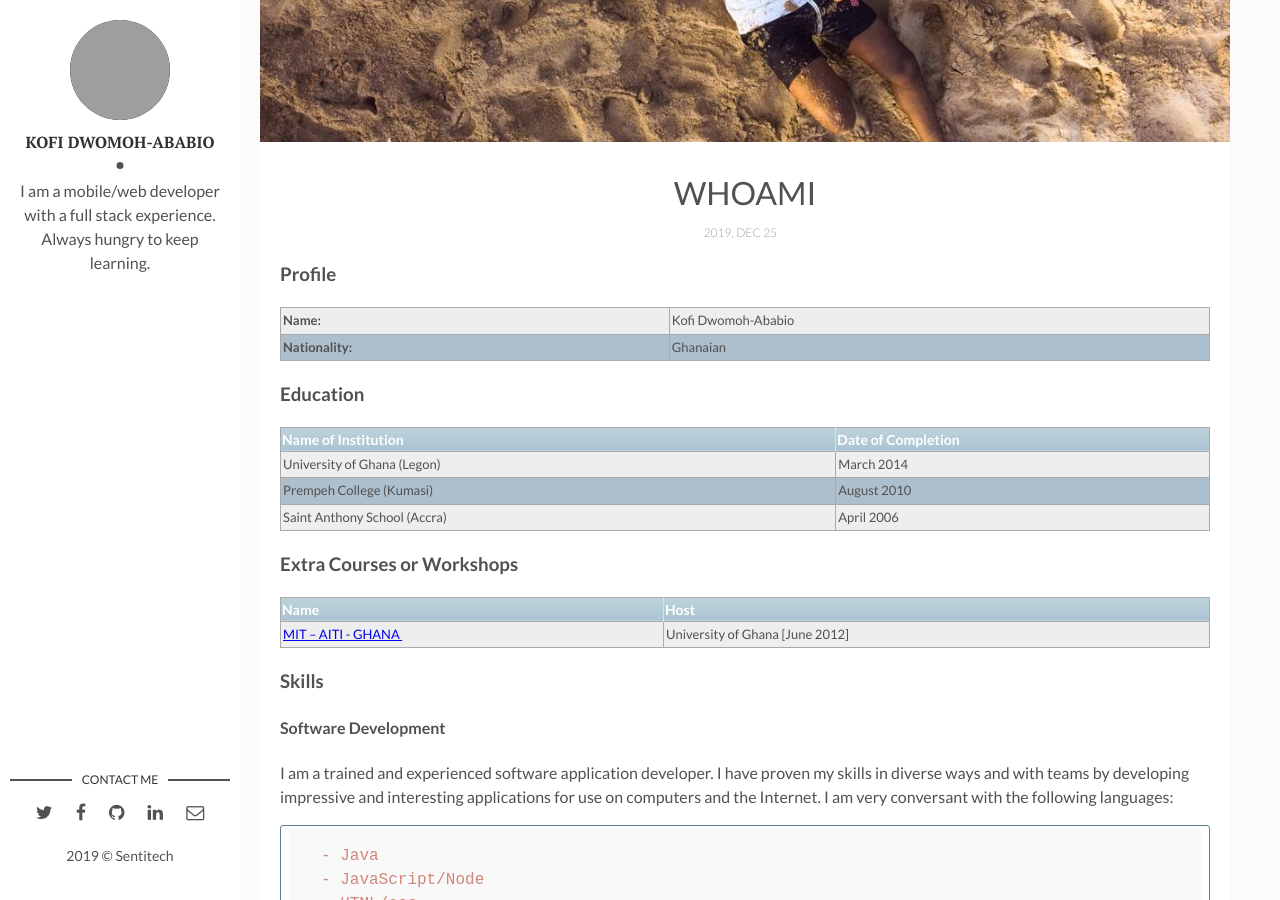
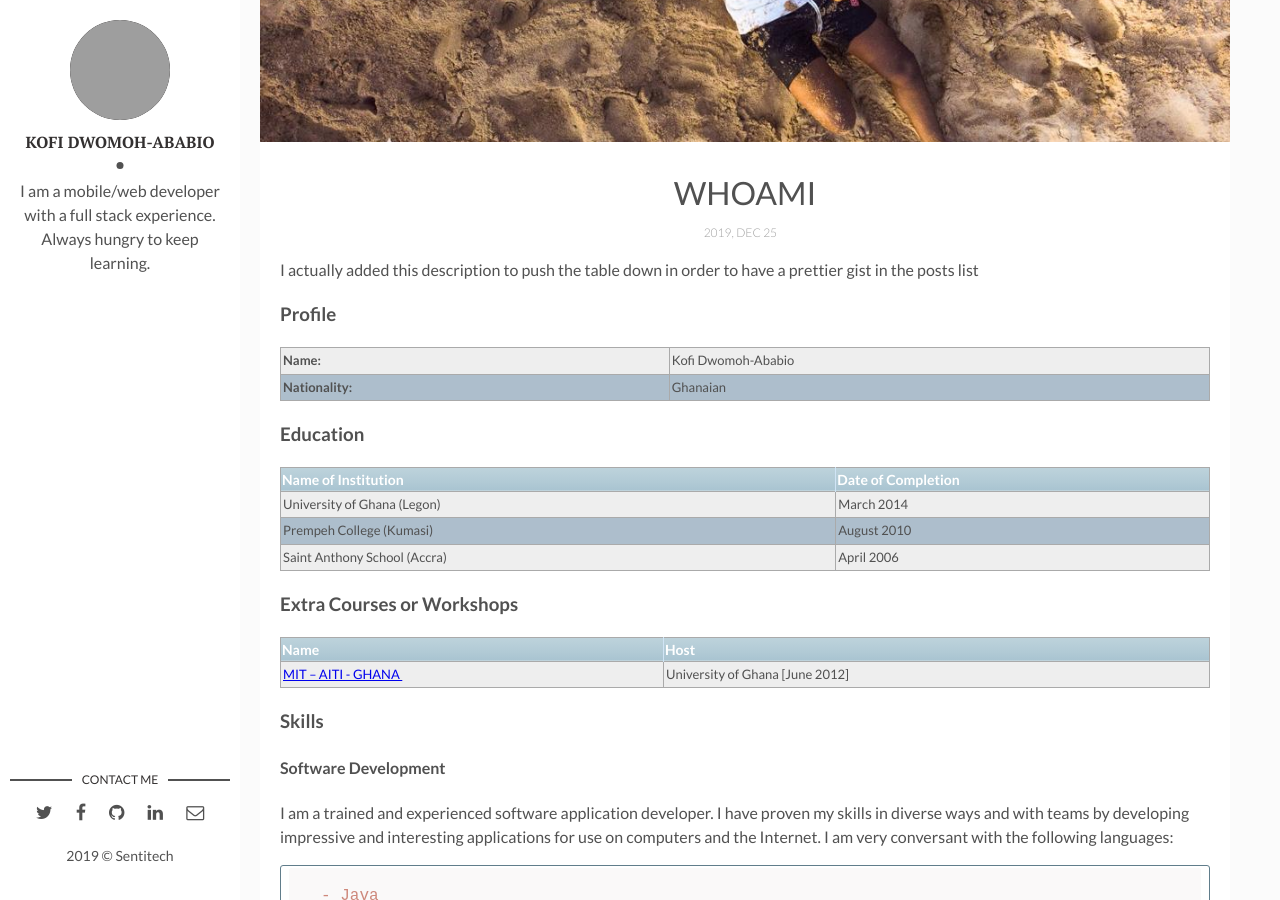
Before and after one commit to dakbill/dakbill.github.io, a Jekyll site: the page built from _posts/2019-12-25-whoami.markdown, in a window 1280 px wide and 900 px high, scrolled down 378 px. Built offline with Jekyll 4.4.1, drawn with Linux system fonts in a browser that asks for light colours; comment, search, counter and statistics services are not loaded; grey boxes are pictures that could not be loaded.

Commit message:
updates them for github page

```diff
--- a/_posts/2019-12-25-whoami.markdown
+++ b/_posts/2019-12-25-whoami.markdown
@@ -6,6 +6,9 @@ description: You’ll find this post in your `_posts` directory. Go ahead and ed
 img: IMG-20190721-WA0047.jpg # Add image post (optional)
 tags: [WHOAMI, Portfolio] # add tag
 ---
+
+I actually added this description to push the table down in order to have a prettier gist in the posts list
+
 ### Profile
 
 |---
```
